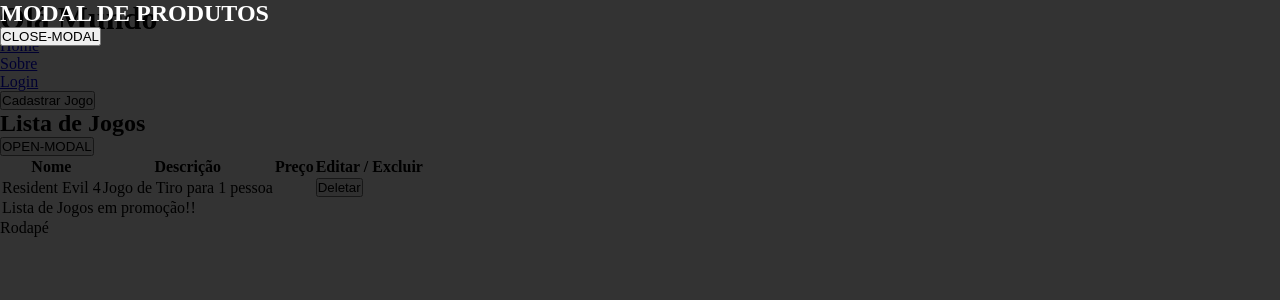
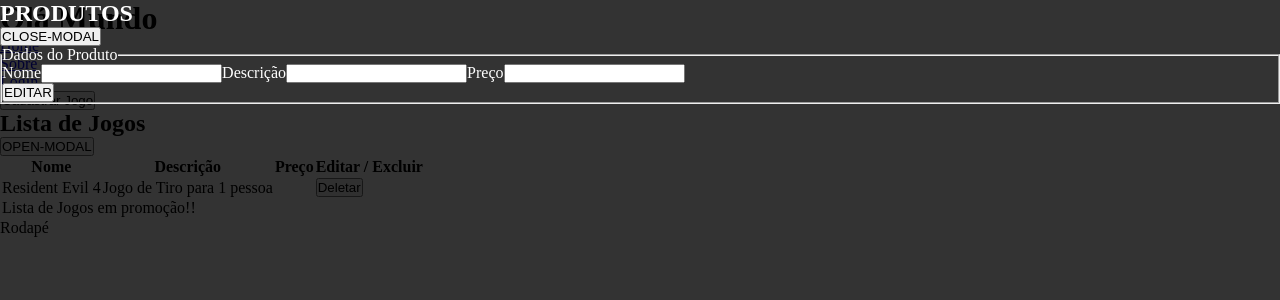
Before and after one commit to G3n4r00/front-app-react, a React (Vite) app: page /produtos in a window 1280 px wide. Both pictures are taken after a click on the button "OPEN-MODAL". Shown: the top 300 px of the page. Built offline with nearby package versions, Linux system fonts and the light colour scheme; data requests are answered from the project's data file.

Commit message:
formulario editar criado

```diff
--- a/src/components/ModalActions.jsx
+++ b/src/components/ModalActions.jsx
@@ -5,8 +5,36 @@ export default function ModalActions(props){
     if(props.open){
         return(
             <div className={styles.container}>
-                <h1>MODAL DE PRODUTOS</h1>
+                <h1>PRODUTOS</h1>
                 <button onClick={()=> props.setOpen(false)}>CLOSE-MODAL</button>
+
+                <div>
+                    <form>
+                        <fieldset>
+                            <legend>Dados do Produto</legend>
+                            <div>
+                                <label htmlFor="idNome">Nome</label>
+                                <input type="text" name="nome" id="idNome"/>
+
+                                <label htmlFor="idDesc">Descrição</label>
+                                <input type="text" name="desc" id="iddesc"/>
+
+                                <label htmlFor="idPreco">Preço</label>
+                                <input type="number" name="preco" id="idpreco"/>
+                            </div>
+
+                            <div>
+                                <button>EDITAR</button>
+                            </div>
+
+                        </fieldset>
+                    </form>
+                </div>
+
+
+
+
+
             </div>
         )
     }
```
